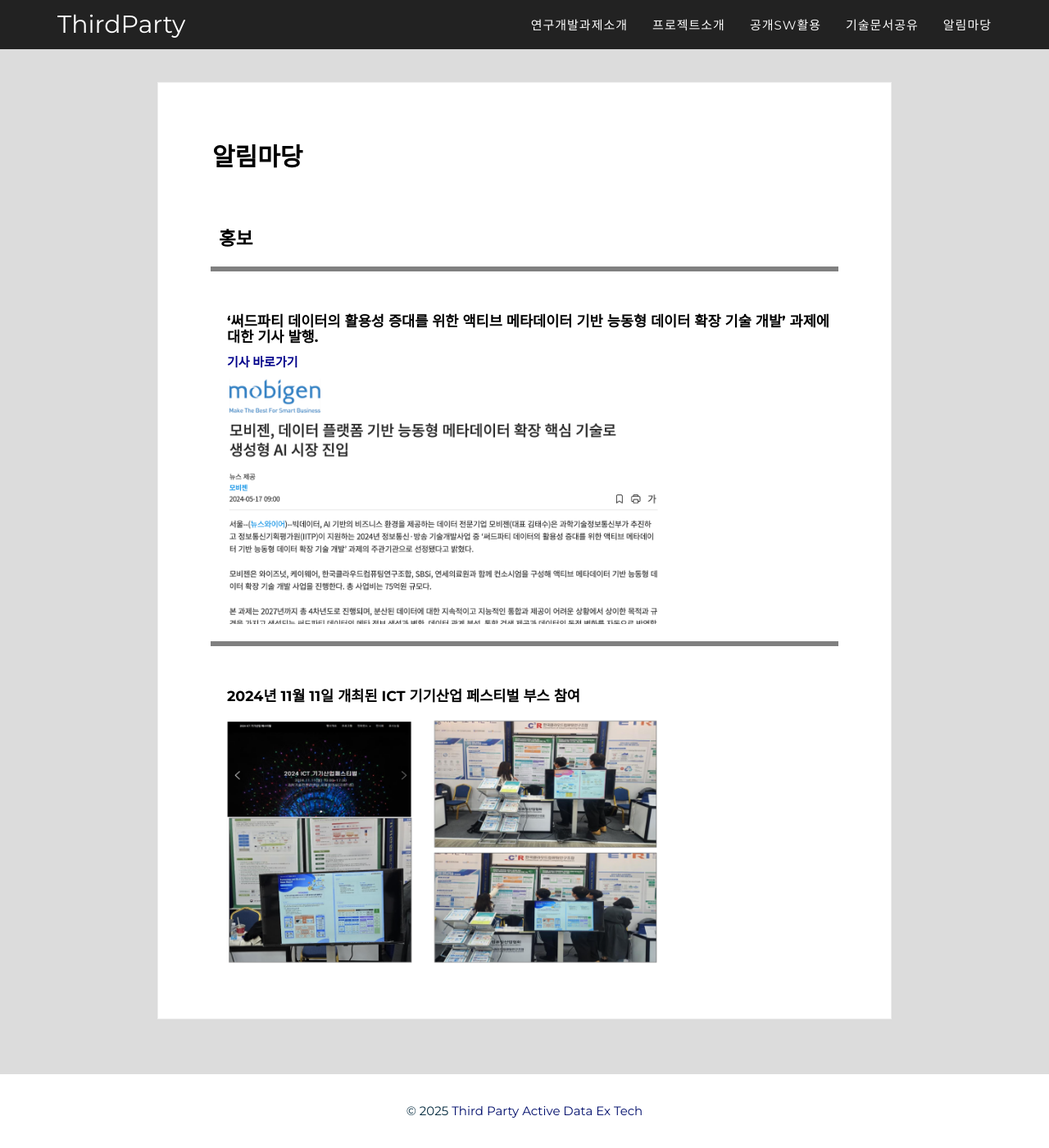
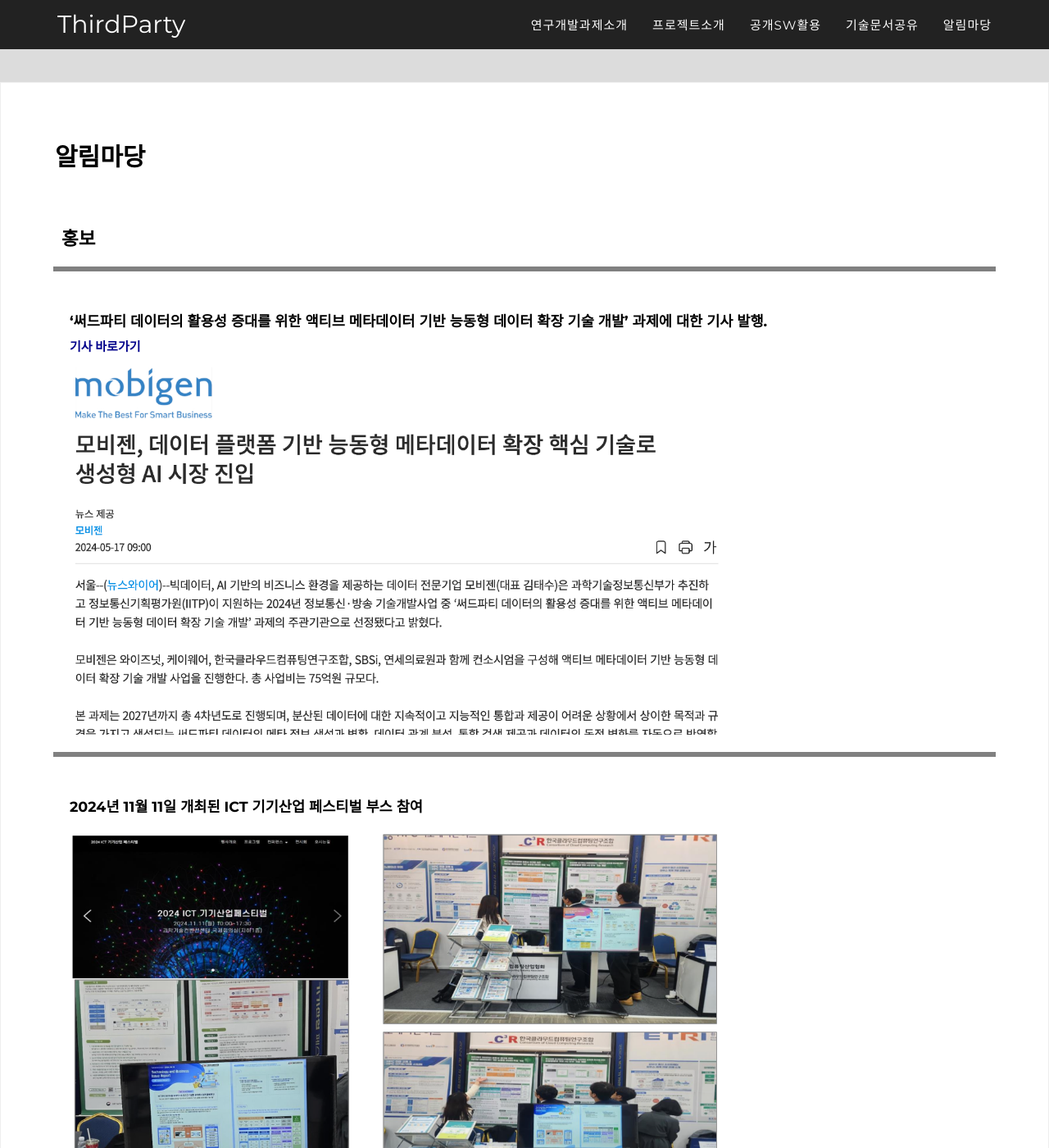
Before and after one commit to ThirdActiveDataExTech/ThirdActiveDataExTech.github.io, a Jekyll site: the page built from 2016_pages/announcement.html, in a window 1280 px wide and 1400 px high. Shown: the whole window at 82% size. Built offline with Jekyll 4.4.1, drawn with Linux system fonts in a browser that asks for light colours; some web fonts are replaced.

Commit message:
[body 비율 변경]
- header와 footer에 본문 흰 박스가 닿도록 수정

```diff
--- a/_sass/2016_sass/_event.scss
+++ b/_sass/2016_sass/_event.scss
@@ -1,6 +1,6 @@
 .event {
   padding: 5%;
-  margin: 100px 15vw 60px 15vw;
+  margin: 100px 0vw 60px 0vw;
 
   img.architecture-img {
     margin-left: 22px;
```
